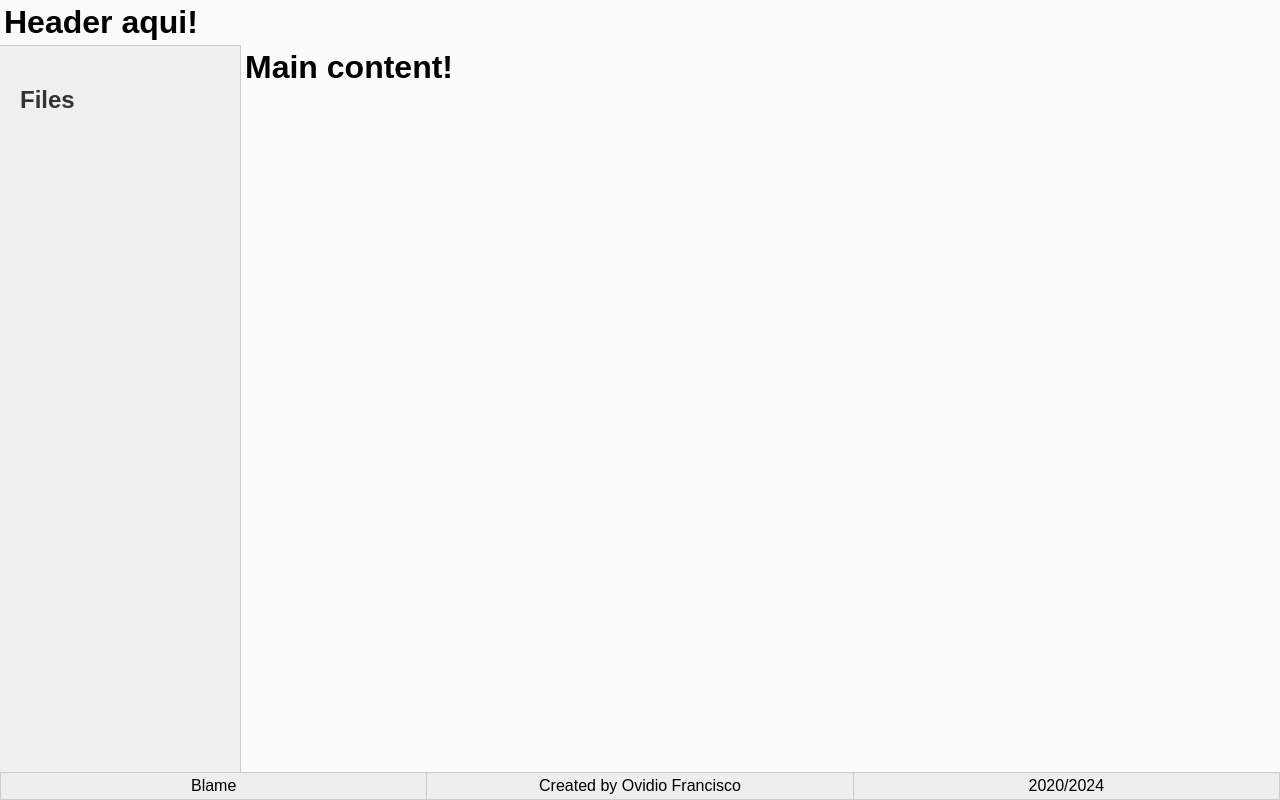
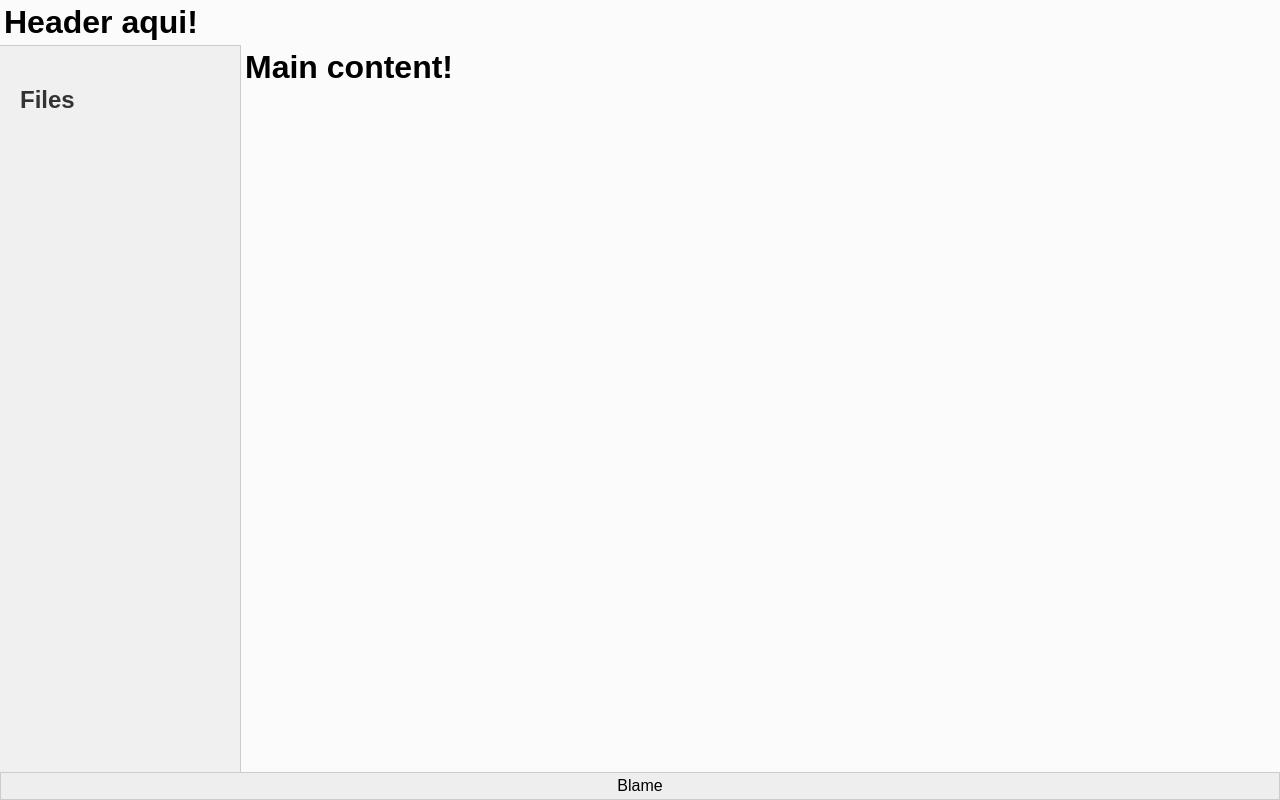
Before and after one commit to ovidio-francisco/blame, a React (Create React App) app: page / in a window 1280 px wide. Built offline with nearby package versions, Linux system fonts and the light colour scheme.

Commit message:
Start usgin styled-components

```diff
--- a/package.json
+++ b/package.json
@@ -9,6 +9,7 @@
     "react": "^18.3.1",
     "react-dom": "^18.3.1",
     "react-scripts": "5.0.1",
+    "styled-components": "^6.1.11",
     "web-vitals": "^2.1.4"
   },
   "scripts": {
--- a/src/components/App/App.css
+++ /dev/null
@@ -1,14 +0,0 @@
-body {
-	margin: 0;
-}
-
-.app {
-	display: flex;
-	flex-direction: column;
-	min-height: 100vh;
-}
-
-.content {
-	display: flex;
-	flex: 1;
-}
--- a/src/components/App/App.jsx
+++ b/src/components/App/App.jsx
@@ -5,18 +5,29 @@ import Main   from '../Main/Main';
 import Footer from '../Footer/Footer';
 import FilesSidebar from '../FilesSidebar/FilesSidebar';
 
-import './App.css';
+import styled from 'styled-components';
+
+const AppWrapper = styled.div`
+	display: flex;
+	flex-direction: column;
+	min-height: 100vh;
+`;
+
+const Content = styled.div`
+	display: flex;
+	flex: 1;
+`;
 
 const App = () => {
 	return (
-		<div className='app'>
+		<AppWrapper>
 		<Header />
-			<div className='content'>
-				<FilesSidebar />
-				<Main />
-			</div>
-			<Footer />
-		</div>
+		<Content>
+			<FilesSidebar />
+			<Main />
+		</Content>
+		<Footer />
+		</AppWrapper>
 	);
 }
 
--- a/src/components/Footer/Footer.css
+++ /dev/null
@@ -1,15 +0,0 @@
-footer {
-	display: flex;
-	justify-content: space-evenly;
-	border-top: 1px solid #ccc;
-	border-bottom: 1px solid #ccc;
-	border-left: 1px solid #ccc;
-	background-color: #eee;
-}
-
-.box {
-	text-align: center;
-	flex: 1;
-	padding: 4px;
-	border-right: 1px solid #ccc;
-}
--- a/src/components/Footer/Footer.jsx
+++ b/src/components/Footer/Footer.jsx
@@ -1,13 +1,29 @@
 import React from 'react';
-import './Footer.css';
+// import './Footer.css';
+import styled from 'styled-components'
+
+
+const FooterWrapper = styled.footer`
+	display: flex;
+	justify-content: space-evenly;
+	border-top: 1px solid #ccc;
+	border-bottom: 1px solid #ccc;
+	border-left: 1px solid #ccc;
+	background-color: #eee;
+`;
+
+const Box = styled.div`
+	text-align: center;
+	flex: 1;
+	padding: 4px;
+	border-right: 1px solid #ccc;
+`;
 
 const Footer = () => {
 	return (
-		<footer>
-			<div className='box panel1'>Blame</div>
-			<div className='box panel1'>Created by Ovidio Francisco</div>
-			<div className='box panel1'>2020/2024</div>
-		</footer>
+		<FooterWrapper>
+			<Box>Blame</Box>
+		</FooterWrapper>
 	);
 };
 
--- a/src/styles/global.css
+++ b/src/styles/global.css
@@ -1,4 +1,5 @@
 body {
+  margin: 0;
   font-family: 'YourFontFamily', sans-serif;
   background-color: #fbfbfb;
 }
```
Also changed, not shown: 1 other file (tests, documents, lock files or other folders).
